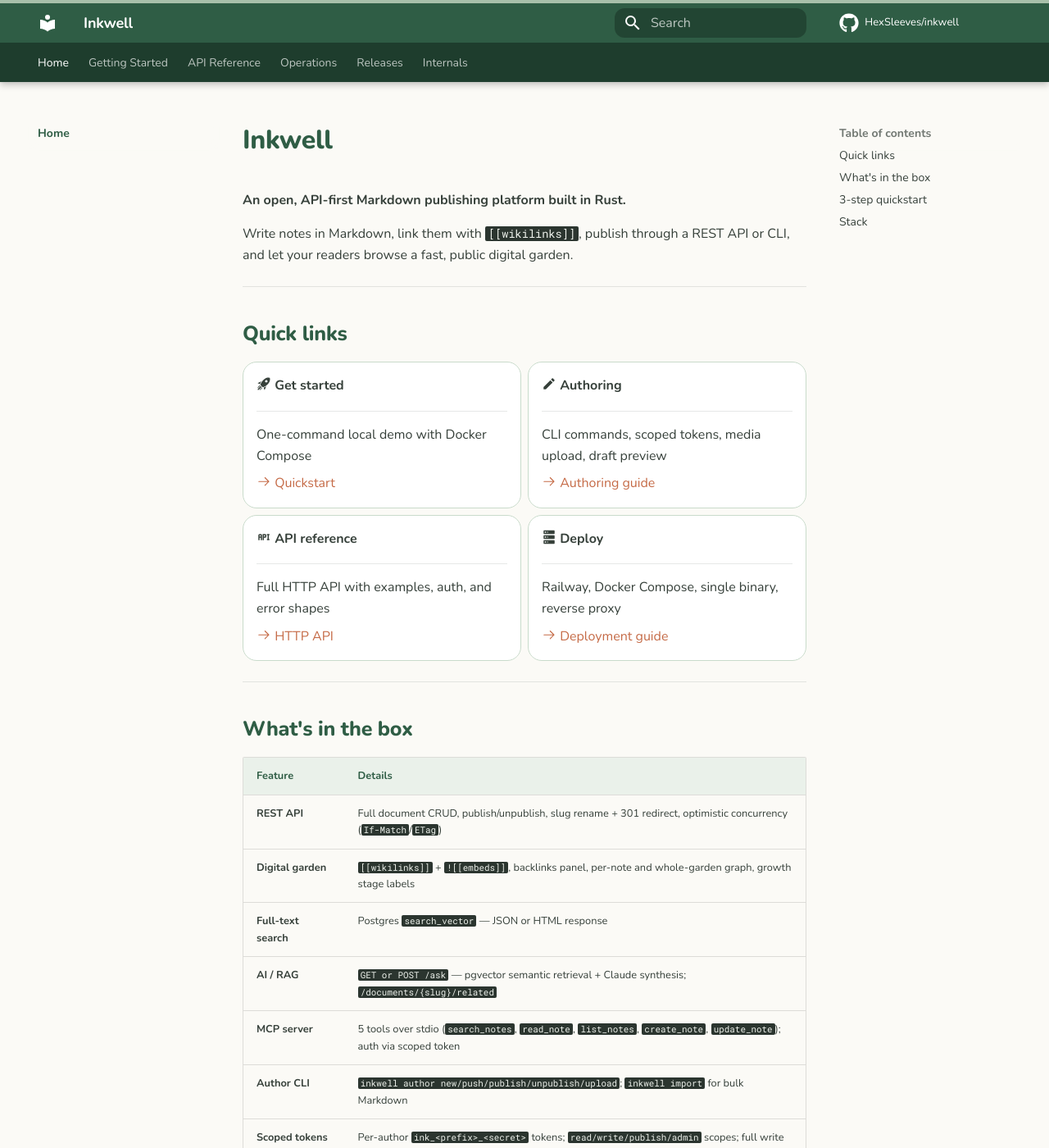
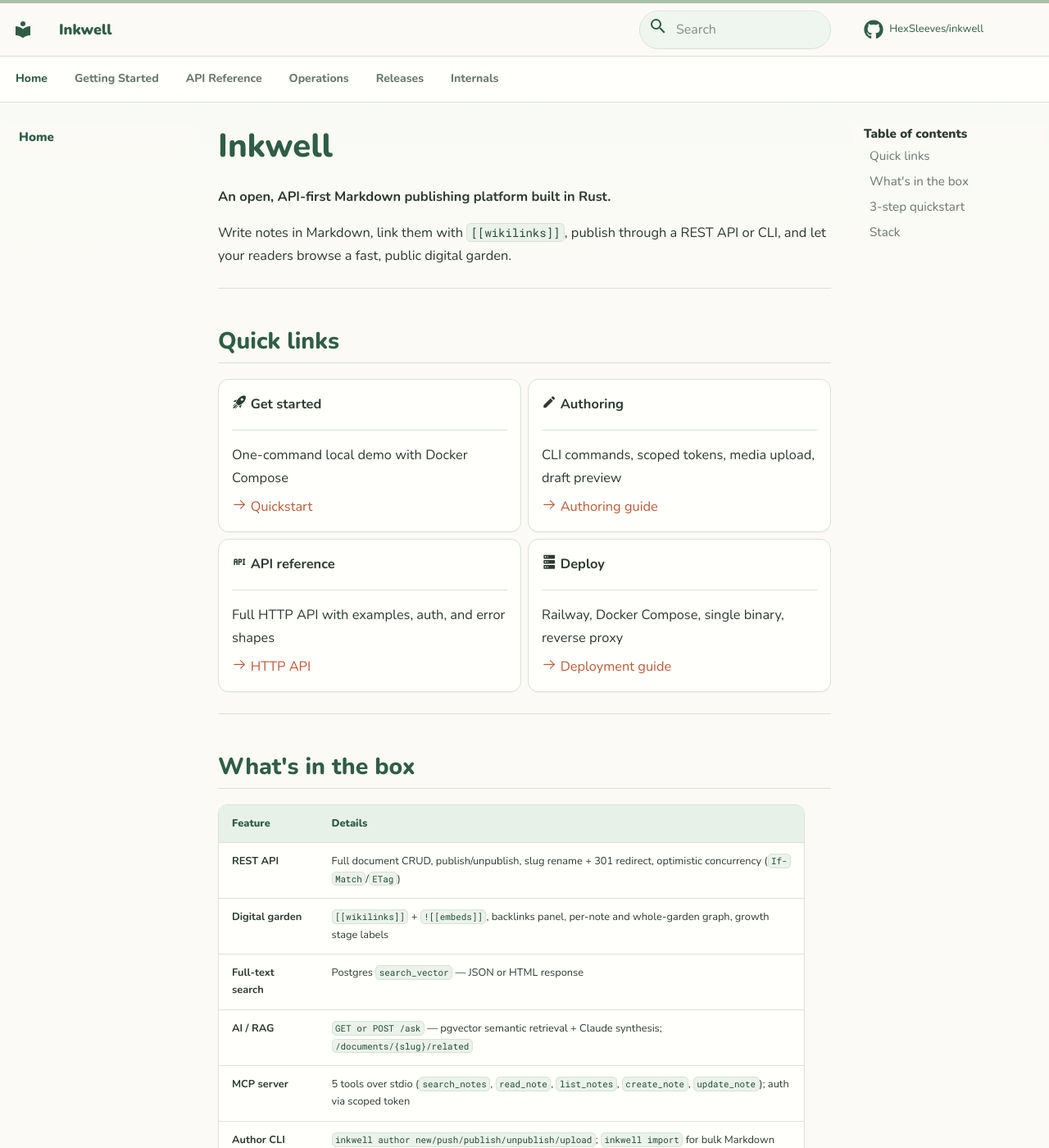
Before and after one commit to HexSleeves/inkwell, an MkDocs documentation site: the page built from docs/index.md, in a window 1280 px wide and 1400 px high. Shown: the whole window at 82% size. Built offline with MkDocs 1.6.1 and Material for MkDocs 9.7.7, drawn with Linux system fonts in a browser that asks for light colours; comment, search, counter and statistics services are not loaded.

Commit message:
docs: polish MkDocs theme

```diff
--- a/docs/assets/stylesheets/inkwell.css
+++ b/docs/assets/stylesheets/inkwell.css
@@ -1,6 +1,6 @@
-/* Inkwell — Botanical Soft theme for MkDocs Material
-   Palette extracted from src/views/layout.rs ("Botanical Soft").
-   Forest-green headings, warm-clay links, sage accents. */
+/* Inkwell docs theme for MkDocs Material.
+   Palette follows src/views/layout.rs ("Botanical Soft"), adapted for a
+   quieter documentation shell with readable code and navigation density. */
 
 @font-face {
   font-family: Nunito;
@@ -10,71 +10,231 @@
   src: url(../fonts/nunito.woff2) format("woff2");
 }
 
-/* ── Color overrides for Material's custom primary/accent ── */
 [data-md-color-scheme="default"] {
-  /* Primary: forest green */
-  --md-primary-fg-color:              #2F5D45;
-  --md-primary-fg-color--light:       #3d7a5c;
-  --md-primary-fg-color--dark:        #1e3d2d;
-  --md-primary-bg-color:              #ffffff;
-  --md-primary-bg-color--light:       rgba(255,255,255,0.7);
+  --inkwell-cream:                    rgb(251 250 246);
+  --inkwell-paper:                    rgb(255 255 252);
+  --inkwell-paper-alt:                rgb(246 248 243);
+  --inkwell-forest:                   rgb(47 93 69);
+  --inkwell-forest-deep:              rgb(31 61 45);
+  --inkwell-sage:                     rgb(168 192 170);
+  --inkwell-sage-soft:                rgb(231 240 231);
+  --inkwell-clay:                     rgb(188 91 56);
+  --inkwell-ink:                      rgb(45 58 51);
+  --inkwell-muted:                    rgb(104 119 109);
+  --inkwell-rule:                     rgb(216 226 216);
 
-  /* Accent: warm clay */
-  --md-accent-fg-color:               #C56B47;
-  --md-accent-fg-color--transparent:  rgba(197,107,71,0.1);
-  --md-accent-bg-color:               #ffffff;
-  --md-accent-bg-color--light:        rgba(255,255,255,0.7);
+  --md-primary-fg-color:              var(--inkwell-cream);
+  --md-primary-fg-color--light:       var(--inkwell-paper);
+  --md-primary-fg-color--dark:        var(--inkwell-sage-soft);
+  --md-primary-bg-color:              var(--inkwell-forest);
+  --md-primary-bg-color--light:       rgba(47, 93, 69, 0.72);
 
-  /* Canvas: botanical cream */
-  --md-default-bg-color:              rgb(251 250 246);
-  --md-default-bg-color--light:       rgba(251,250,246,0.7);
-  --md-default-bg-color--lighter:     rgba(251,250,246,0.3);
-  --md-default-bg-color--lightest:    rgba(251,250,246,0.12);
+  --md-accent-fg-color:               var(--inkwell-clay);
+  --md-accent-fg-color--transparent:  rgba(188, 91, 56, 0.12);
+  --md-accent-bg-color:               var(--inkwell-paper);
+  --md-accent-bg-color--light:        rgba(255, 255, 252, 0.72);
 
-  /* Text */
-  --md-default-fg-color:              rgb(54 64 58);
-  --md-default-fg-color--light:       rgba(54,64,58,0.7);
-  --md-default-fg-color--lighter:     rgba(54,64,58,0.54);
-  --md-default-fg-color--lightest:    rgba(54,64,58,0.12);
+  --md-default-bg-color:              var(--inkwell-cream);
+  --md-default-bg-color--light:       rgba(251, 250, 246, 0.72);
+  --md-default-bg-color--lighter:     rgba(251, 250, 246, 0.36);
+  --md-default-bg-color--lightest:    rgba(251, 250, 246, 0.16);
 
-  /* Code */
-  --md-code-bg-color:                 rgb(43 53 47);
-  --md-code-fg-color:                 rgb(238 242 236);
-  --md-code-hl-color:                 rgba(168,192,170,0.2);
+  --md-default-fg-color:              var(--inkwell-ink);
+  --md-default-fg-color--light:       rgba(45, 58, 51, 0.72);
+  --md-default-fg-color--lighter:     rgba(45, 58, 51, 0.56);
+  --md-default-fg-color--lightest:    rgba(45, 58, 51, 0.16);
+
+  --md-code-bg-color:                 rgb(242 247 241);
+  --md-code-fg-color:                 rgb(38 52 45);
+  --md-code-hl-color:                 rgba(168, 192, 170, 0.28);
 }
 
-/* ── Typography: Nunito throughout ─────────────────────── */
 body,
 .md-typeset,
 .md-nav__title,
 .md-header__title,
 .md-footer,
 .md-search__input {
-  font-family: Nunito, Quicksand, ui-rounded, "SF Pro Rounded", system-ui, sans-serif;
+  font-family: Nunito, ui-rounded, "SF Pro Rounded", system-ui, -apple-system,
+    "Segoe UI", sans-serif;
 }
 
-/* ── Header ─────────────────────────────────────────────── */
-.md-header {
-  background-color: var(--md-primary-fg-color);
-  border-top: 4px solid rgb(168 192 170);
-}
-.md-header__title {
-  font-weight: 800;
-  letter-spacing: -0.01em;
+body {
+  background:
+    linear-gradient(180deg, rgb(247 250 245) 0, rgb(251 250 246) 17rem);
 }
 
-/* ── Navigation ──────────────────────────────────────────── */
+.md-grid {
+  max-width: 76rem;
+}
+
+.md-header {
+  background: rgba(251, 250, 246, 0.96);
+  border-top: 4px solid var(--inkwell-sage);
+  border-bottom: 1px solid var(--inkwell-rule);
+  box-shadow: none;
+  color: var(--inkwell-forest);
+  backdrop-filter: blur(14px);
+}
+
+.md-header__inner {
+  min-height: 3.2rem;
+}
+
+.md-header__button,
+.md-header__title,
+.md-header__topic,
+.md-source {
+  color: var(--inkwell-forest);
+}
+
+.md-header__button:hover,
+.md-source:hover {
+  color: var(--inkwell-clay);
+  opacity: 1;
+}
+
+.md-header__title {
+  color: var(--inkwell-forest);
+  font-weight: 800;
+  letter-spacing: 0;
+}
+
+.md-header__topic:first-child {
+  font-weight: 900;
+}
+
+.md-search__form {
+  height: 2.35rem;
+  background: rgb(239 245 239);
+  border: 1px solid var(--inkwell-rule);
+  border-radius: 999px;
+  box-shadow: inset 0 1px 0 rgba(255, 255, 255, 0.72);
+}
+
+.md-search__form:hover,
+.md-search__form:focus-within {
+  background: var(--inkwell-paper);
+  border-color: var(--inkwell-sage);
+  box-shadow: 0 6px 18px rgba(47, 93, 69, 0.08);
+}
+
+.md-search__input,
+.md-search__icon {
+  color: var(--inkwell-ink);
+}
+
+.md-search__input::placeholder {
+  color: rgba(104, 119, 109, 0.82);
+}
+
+.md-tabs {
+  background: rgba(255, 255, 252, 0.9);
+  border-bottom: 1px solid var(--inkwell-rule);
+  box-shadow: none;
+}
+
+.md-tabs__list {
+  gap: 0.15rem;
+}
+
+.md-tabs__item {
+  height: 2.75rem;
+}
+
+.md-tabs__link {
+  display: inline-flex;
+  align-items: center;
+  height: 2.75rem;
+  margin-top: 0;
+  color: var(--inkwell-muted);
+  font-weight: 750;
+  opacity: 1;
+  padding: 0 0.15rem;
+  position: relative;
+}
+
+.md-tabs__link--active,
+.md-tabs__link:hover {
+  color: var(--inkwell-forest);
+}
+
+.md-tabs__link--active::after {
+  background: var(--inkwell-clay);
+  border-radius: 999px;
+  bottom: 0;
+  content: "";
+  height: 0.16rem;
+  left: 0;
+  position: absolute;
+  right: 0;
+}
+
+.md-main {
+  background: transparent;
+}
+
+.md-main__inner {
+  margin-top: 0;
+}
+
+.md-content {
+  min-width: 0;
+  overflow-wrap: break-word;
+}
+
+.md-content__inner {
+  padding-top: 1.35rem;
+}
+
+.md-content__inner::before {
+  height: 0;
+}
+
+.md-sidebar {
+  padding-top: 1.35rem;
+}
+
+.md-nav {
+  color: var(--inkwell-muted);
+  font-size: 0.76rem;
+  line-height: 1.45;
+}
+
+.md-nav__title {
+  color: var(--inkwell-ink);
+  font-weight: 850;
+  letter-spacing: 0;
+}
+
+.md-nav__link {
+  border-radius: 0.45rem;
+  margin-top: 0.08rem;
+  min-width: 0;
+  padding: 0.18rem 0.35rem;
+}
+
 .md-nav__link--active,
 .md-nav__link:hover {
-  color: var(--md-accent-fg-color);
+  color: var(--inkwell-forest);
 }
 
-/* Sidebar active item */
 .md-nav__item .md-nav__link--active {
-  font-weight: 700;
+  background: rgba(168, 192, 170, 0.18);
+  color: var(--inkwell-forest);
+  font-weight: 850;
 }
 
-/* ── Content typography ──────────────────────────────────── */
+.md-sidebar--secondary .md-nav__link--active {
+  color: var(--inkwell-forest);
+}
+
+.md-typeset {
+  color: var(--inkwell-ink);
+  font-size: 0.82rem;
+  line-height: 1.68;
+}
+
 .md-typeset h1,
 .md-typeset h2,
 .md-typeset h3,
@@ -82,74 +242,208 @@
 .md-typeset h5,
 .md-typeset h6 {
   font-weight: 800;
-  letter-spacing: -0.01em;
-  color: var(--md-primary-fg-color);
+  letter-spacing: 0;
+  color: var(--inkwell-forest);
+}
+
+.md-typeset h1 {
+  font-size: 2rem;
+  margin: 0 0 1.1rem;
+}
+
+.md-typeset h2 {
+  border-bottom: 1px solid var(--inkwell-rule);
+  font-size: 1.42rem;
+  margin-top: 2.2rem;
+  padding-bottom: 0.35rem;
+}
+
+.md-typeset h3 {
+  font-size: 1.08rem;
+  margin-top: 1.55rem;
 }
 
 .md-typeset a {
-  color: var(--md-accent-fg-color);
-}
-.md-typeset a:hover {
-  color: rgb(176 90 56);
+  color: var(--inkwell-clay);
+  text-decoration-thickness: 0.075em;
+  text-underline-offset: 0.2em;
 }
 
-/* ── Tabs ─────────────────────────────────────────────────── */
-.md-tabs {
-  background-color: var(--md-primary-fg-color--dark);
-}
-.md-tabs__link--active,
-.md-tabs__link:hover {
-  color: rgb(168 192 170);
+.md-typeset a:hover {
+  color: rgb(159 74 45);
 }
 
-/* ── Admonitions — Botanical palette ─────────────────────── */
+.md-typeset p,
+.md-typeset ul,
+.md-typeset ol {
+  max-width: 48rem;
+}
+
+.md-typeset hr {
+  border-color: var(--inkwell-rule);
+}
+
 .md-typeset .admonition,
 .md-typeset details {
-  border-left-color: var(--md-primary-fg-color);
+  background: var(--inkwell-paper);
+  border-color: var(--inkwell-rule);
+  border-left-color: var(--inkwell-forest);
+  border-radius: 0.55rem;
+  box-shadow: none;
 }
+
 .md-typeset .admonition-title,
 .md-typeset summary {
   background-color: rgba(47, 93, 69, 0.08);
 }
 
-/* ── Cards grid (used on landing page) ─────────────────────── */
 .md-typeset .grid.cards > ul > li,
 .md-typeset .grid.cards > ol > li {
-  border: 1px solid rgb(201 219 203);
-  border-radius: 0.85rem;
-  background: #ffffff;
+  background: var(--inkwell-paper);
+  border: 1px solid var(--inkwell-rule);
+  border-radius: 0.65rem;
+  box-shadow: 0 1px 0 rgba(47, 93, 69, 0.04);
 }
+
 .md-typeset .grid.cards > ul > li:hover,
 .md-typeset .grid.cards > ol > li:hover {
-  box-shadow: 0 2px 12px rgba(47, 93, 69, 0.1);
+  box-shadow: 0 8px 24px rgba(47, 93, 69, 0.09);
   border-color: rgb(168 192 170);
 }
 
-/* ── Footer ─────────────────────────────────────────────────── */
 .md-footer {
-  background-color: var(--md-primary-fg-color--dark);
-}
-.md-footer-meta {
-  background-color: rgba(0,0,0,0.15);
+  background-color: var(--inkwell-forest-deep);
 }
 
-/* ── Search ─────────────────────────────────────────────────── */
-.md-search__form {
-  border-radius: 0.6rem;
+.md-footer-meta {
+  background-color: rgba(0, 0, 0, 0.14);
 }
 
-/* ── Code blocks ──────────────────────────────────────────── */
-.md-typeset pre > code {
-  font-size: 0.85rem;
+.md-typeset code {
+  background: rgb(235 242 235);
+  border: 1px solid rgb(216 226 216);
+  border-radius: 0.26rem;
+  color: rgb(35 77 55);
+  overflow-wrap: anywhere;
+  padding: 0.08em 0.32em;
 }
 
-/* ── Tables ──────────────────────────────────────────────── */
-.md-typeset table:not([class]) th {
-  background-color: rgb(234 241 234);
-  color: var(--md-primary-fg-color);
+.md-typeset pre {
+  background: var(--md-code-bg-color);
+  border: 1px solid rgb(210 224 210);
+  border-radius: 0.55rem;
+  box-shadow: inset 0 1px 0 rgba(255, 255, 255, 0.64);
 }
 
-/* ── Scrollbar ──────────────────────────────────────────── */
+.md-typeset pre > code {
+  background: transparent;
+  border: 0;
+  color: var(--md-code-fg-color);
+  font-size: 0.76rem;
+  line-height: 1.58;
+  padding: 1rem 1.1rem;
+}
+
+.highlight .c,
+.highlight .c1,
+.highlight .cm,
+.highlight .cp {
+  color: rgb(102 121 105);
+  opacity: 1;
+}
+
+.highlight .s,
+.highlight .s1,
+.highlight .s2 {
+  color: rgb(159 74 45);
+}
+
+.highlight .k,
+.highlight .kd,
+.highlight .kn {
+  color: rgb(36 91 65);
+  font-weight: 800;
+}
+
+.highlight .na,
+.highlight .nb,
+.highlight .nc,
+.highlight .nf,
+.highlight .nt {
+  color: rgb(44 91 132);
+}
+
+.md-clipboard {
+  color: var(--inkwell-muted);
+}
+
+.md-clipboard:hover {
+  color: var(--inkwell-clay);
+}
+
+.md-typeset table:not([class]) th {
+  background-color: rgb(232 241 232);
+  color: var(--inkwell-forest);
+  font-weight: 850;
+}
+
+.md-typeset table:not([class]) {
+  background: var(--inkwell-paper);
+  border: 1px solid var(--inkwell-rule);
+  border-radius: 0.55rem;
+}
+
+.md-typeset table:not([class]) th,
+.md-typeset table:not([class]) td {
+  overflow-wrap: anywhere;
+  vertical-align: top;
+}
+
+.md-typeset .md-typeset__scrollwrap {
+  max-width: 100%;
+}
+
+.md-top {
+  background: var(--inkwell-paper);
+  border: 1px solid var(--inkwell-rule);
+  border-radius: 999px;
+  box-shadow: 0 8px 24px rgba(47, 93, 69, 0.1);
+  color: var(--inkwell-forest);
+}
+
+@media screen and (max-width: 76.2344em) {
+  .md-header {
+    background: var(--inkwell-forest);
+    color: var(--inkwell-paper);
+  }
+
+  .md-header__button,
+  .md-header__title,
+  .md-header__topic {
+    color: var(--inkwell-paper);
+  }
+
+  .md-search__form {
+    border-radius: 0.55rem;
+  }
+}
+
+@media screen and (max-width: 44.9844em) {
+  .md-typeset {
+    font-size: 0.8rem;
+  }
+
+  .md-typeset h1 {
+    font-size: 1.42rem;
+    line-height: 1.2;
+    overflow-wrap: anywhere;
+  }
+
+  .md-typeset h2 {
+    font-size: 1.18rem;
+  }
+}
+
 ::-webkit-scrollbar { width: 6px; height: 6px; }
 ::-webkit-scrollbar-track { background: transparent; }
 ::-webkit-scrollbar-thumb { background: rgb(201 219 203); border-radius: 3px; }
--- a/mkdocs.yml
+++ b/mkdocs.yml
@@ -19,7 +19,6 @@
     repo: fontawesome/brands/github
   features:
     - navigation.tabs
-    - navigation.tabs.sticky
     - navigation.sections
     - navigation.top
     - navigation.footer
```
Also changed, not shown: .mex/ROUTER.md (+1 -0 lines), 1 other file.
